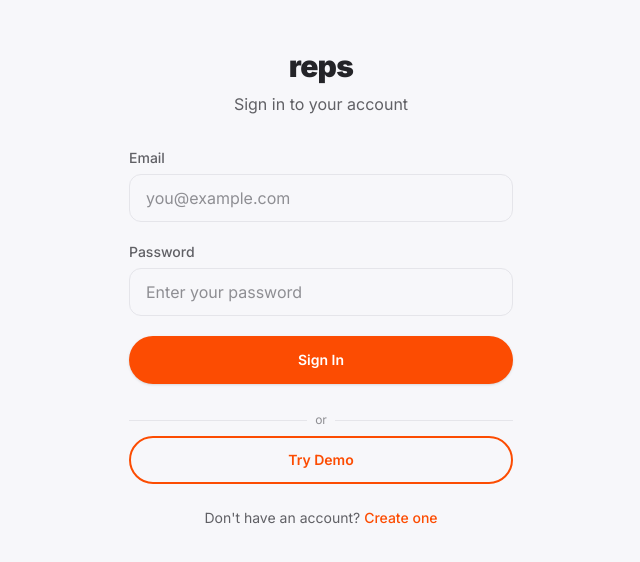
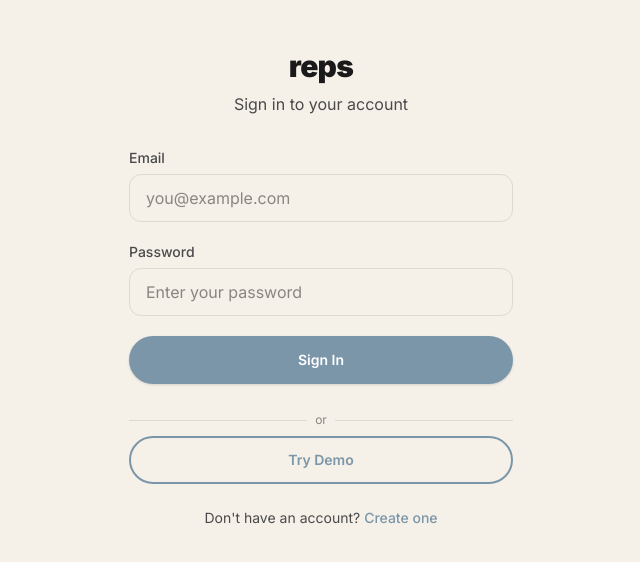
Before and after one commit to keeper92/liftlog, a Next.js app: page /login in a window 1280 px wide. Shown: the part 112-674 px from the top of the page, without its empty margins (319-959 px from the left). Built offline with nearby package versions, Linux system fonts and the light colour scheme.

Commit message:
Update color scheme to warm cream and dusty blue palette
Co-Authored-By: Claude Opus 4.6 <noreply@anthropic.com>

```diff
--- a/src/app/globals.css
+++ b/src/app/globals.css
@@ -1,22 +1,22 @@
 @import "tailwindcss";
 
 :root {
-  --color-primary: #FC4C02;
-  --color-primary-light: #FF6B2B;
-  --color-primary-dark: #E04400;
+  --color-primary: #7B96A9;
+  --color-primary-light: #94ADBF;
+  --color-primary-dark: #627D91;
 
-  --color-background: #F7F7FA;
+  --color-background: #F5F0E8;
   --color-surface: #FFFFFF;
-  --color-surface-light: #F0F0F3;
+  --color-surface-light: #EDE8E0;
 
-  --color-text: #242428;
-  --color-text-secondary: #606065;
-  --color-text-muted: #8E8E93;
+  --color-text: #1A1A1A;
+  --color-text-secondary: #4A4A4A;
+  --color-text-muted: #8A8580;
 
-  --color-success: #34C759;
-  --color-warning: #FF9500;
-  --color-error: #FF3B30;
-  --color-border: #E5E5EA;
+  --color-success: #6B9E7A;
+  --color-warning: #D4A04A;
+  --color-error: #C45B52;
+  --color-border: #DDD8D0;
 }
 
 @theme inline {
```
